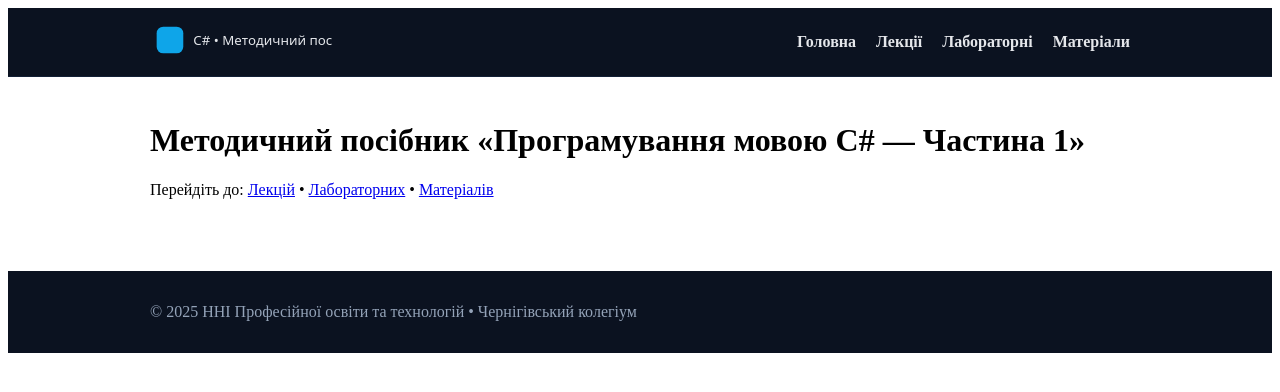
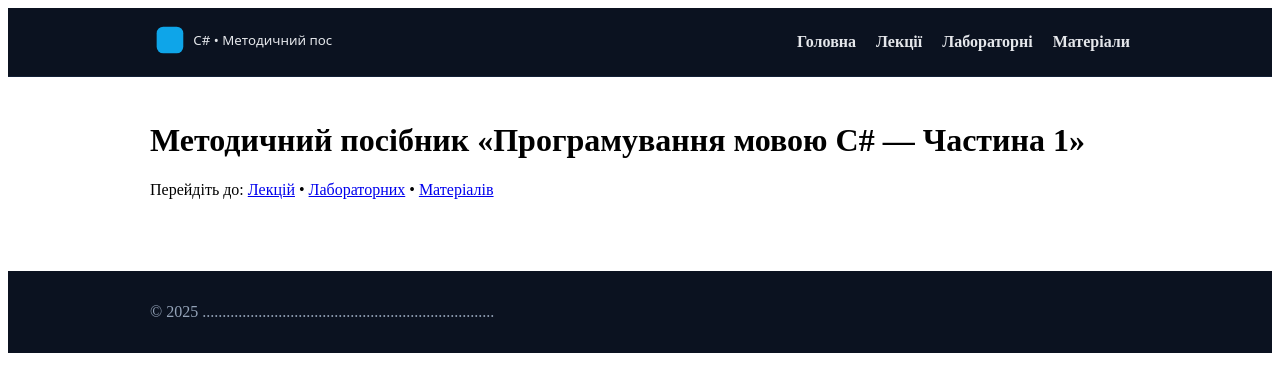
Before and after one commit to tnasergey3/CsharpBook, a Jekyll site: the page built from index.md, in a window 1280 px wide. Shown: the top 392 px of the page. Built offline with Jekyll 4.4.1, drawn with Linux system fonts in a browser that asks for light colours.

Commit message:
Update default.html

```diff
--- a/_layouts/default.html
+++ b/_layouts/default.html
@@ -11,6 +11,6 @@
 {{ content }}
 </main>
 <footer class="site-footer"><div class="container">
-<p>© {{ site.time | date: "%Y" }} ННІ Професійної освіти та технологій • Чернігівський колегіум</p>
+<p>© {{ site.time | date: "%Y" }} .........................................................................</p>
 </div></footer>
 </body></html>
```
